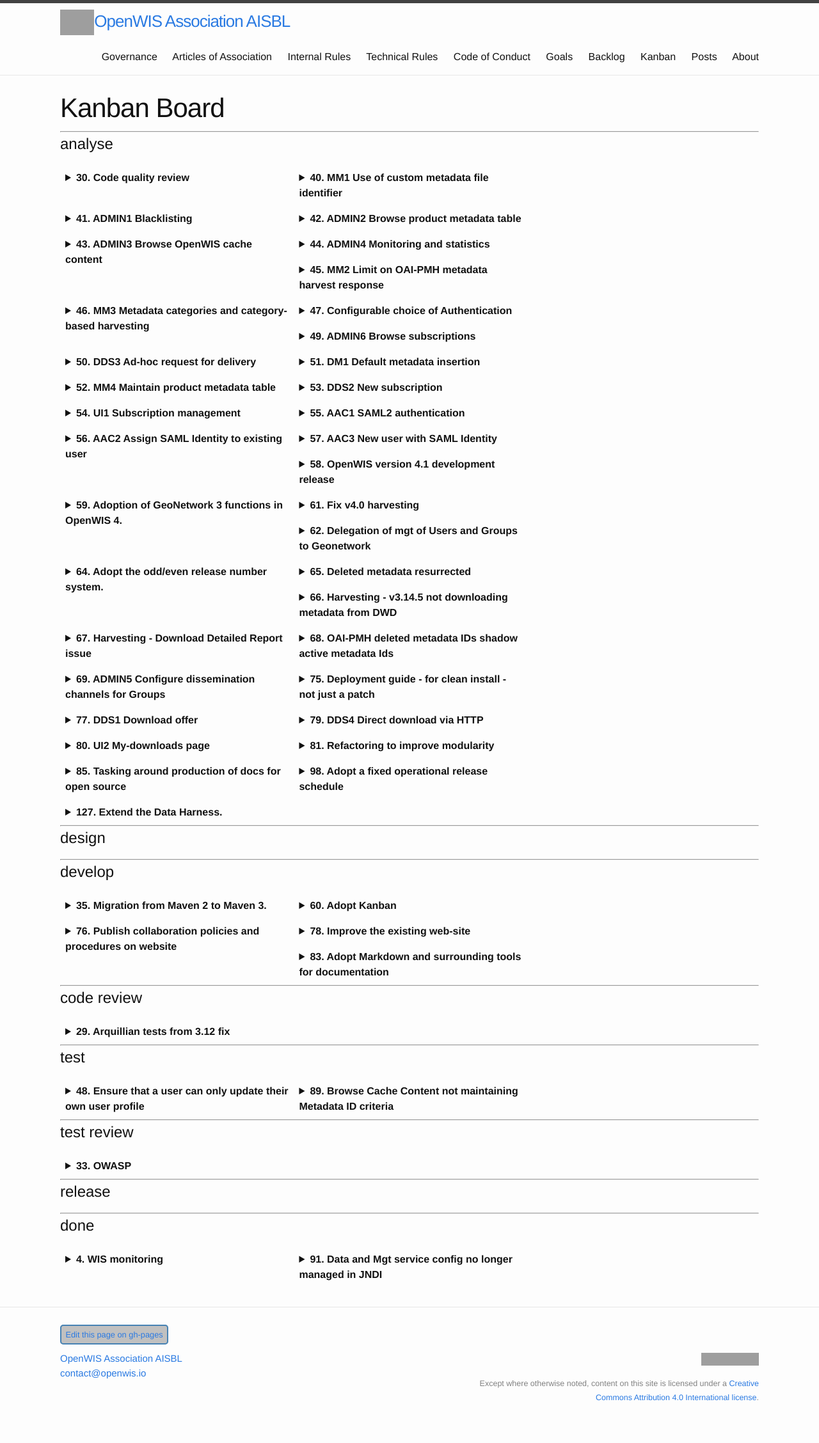
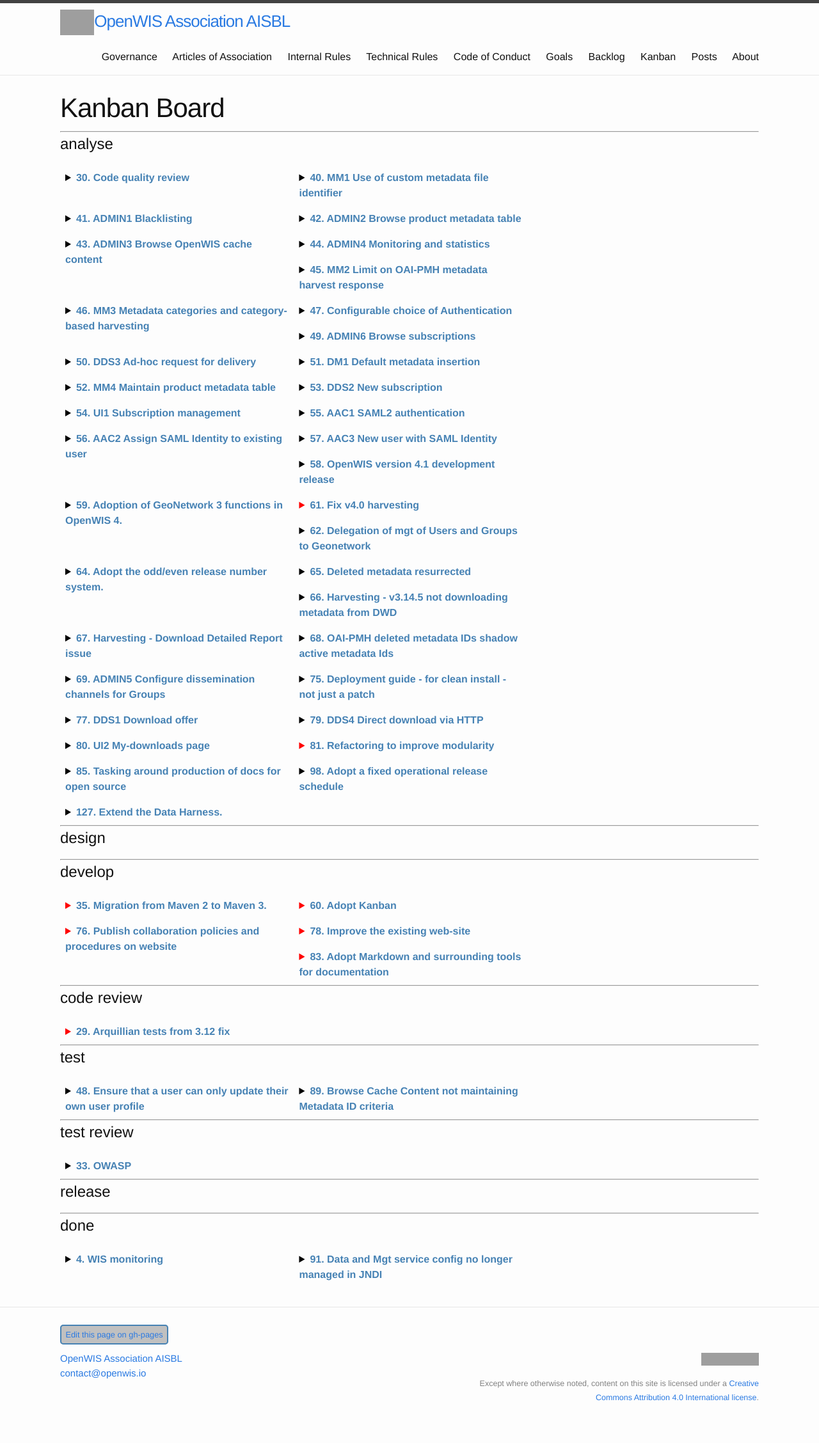
Before and after one commit to OpenWIS/openwis-documentation, a Jekyll site: the page built from _kanban/index.html, in a window 1280 px wide. Shown: the whole page at 64% size. Built offline with Jekyll 4.4.1, drawn with Linux system fonts in a browser that asks for light colours; grey boxes are pictures that could not be loaded.

Commit message:
Show which Kanban tasks are in progress
The triangular drop-down pointer against each Kanban task title is now
coloured red if the task is in progress and black otherwise.  I also
made the task titles themselves SteelBlue so that the Kanban board looks
distinct from the Backlog board to avoid any confusion.

```diff
--- a/_kanban/index.html
+++ b/_kanban/index.html
@@ -19,8 +19,14 @@
 	<h2>{{ j }}</h2>
 		{% for kanCard in site.kanban %}
 			  {% if kanCard.kanCategory == j %}
+					{% if kanCard.kanSubCategory == "in-progress" %}
+						{% assign kanTask-in-progress-summary = "kanTask-in-progress-style" %}
+					{% else %}
+						{% assign kanTask-in-progress-summary = "kanTask-pending-style" %}
+					{% endif %}
+
 				<details class="kanCard">
-					<summary><strong>{{ kanCard.kanBacklog | append: '. ' | append: kanCard.title }}</strong></summary>
+					<summary class={{ kanTask-in-progress-summary }}><strong class="kanTask-board-title">{{ kanCard.kanBacklog | append: '. ' | append: kanCard.title }}</strong></summary>
 					<div class="kanTask">
 						<p>
 							 {% if kanCard.kanPullReq %} pull-req#{{ kanCard.kanPullReq }}{% endif %}
--- a/_sass/_base.scss
+++ b/_sass/_base.scss
@@ -212,6 +212,14 @@
 table, td, th { border: 1px solid #e8e8e8 }
 td, th { text-align: left ; padding: 10px }
 
+/**
+ * task-in-progress / task-pending color - additional styles defined by Paul Rogers to highlight Kanban tasks in progress
+ */
+.kanTask-in-progress-style { color:Red; }
+
+.kanTask-pending-style { color:Black; }
+
+.kanTask-board-title { color:SteelBlue; }
 
 
 /**
```
